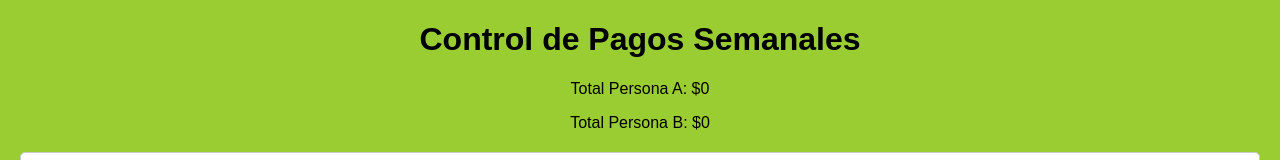
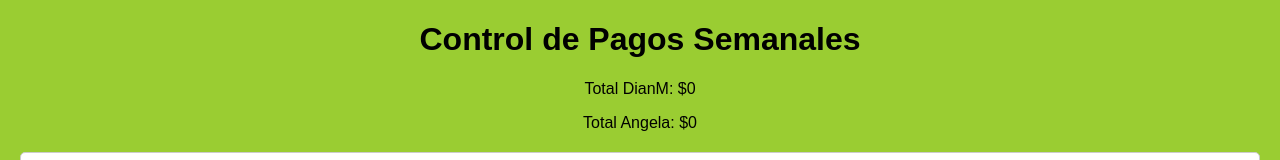
Before and after one commit to YenyRods/Cuentas, a plain HTML site: page index.html in a window 1280 px wide. Shown: the top 160 px of the page. Drawn offline with Linux system fonts and the light colour scheme.

Commit message:
index.html

```diff
--- a/index.html
+++ b/index.html
@@ -17,8 +17,8 @@
 <body>
     <h1>Control de Pagos Semanales</h1>
     <div id="resumen">
-        <p>Total Persona A: <span id="totalA">0</span></p>
-        <p>Total Persona B: <span id="totalB">0</span></p>
+        <p>Total DianM: <span id="totalA">0</span></p>
+        <p>Total Angela: <span id="totalB">0</span></p>
     </div>
     <div id="lista"></div>
     <script src="script.js"></script>
```
